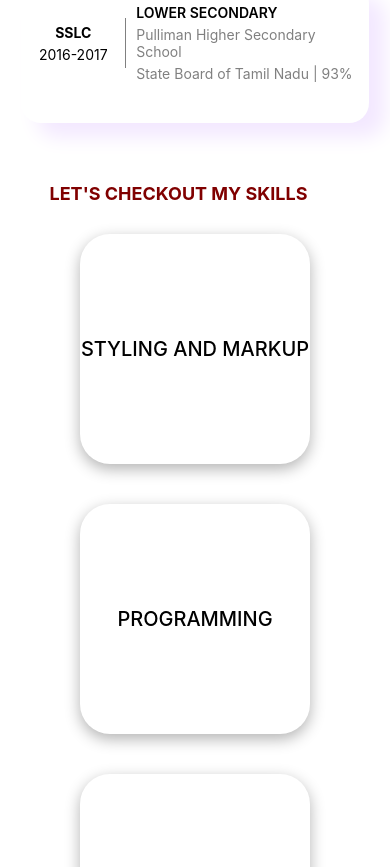
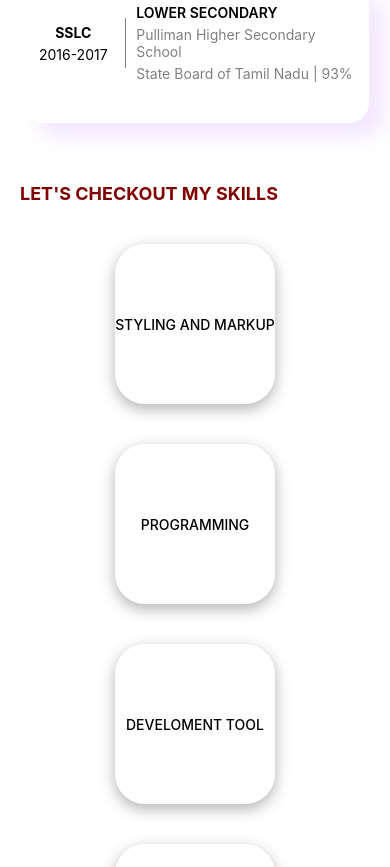
Before and after one commit to kannan304/Portfolio1, a React (Create React App) app: page /about in a window 390 px wide. Shown: the part 1358-2225 px from the top of the page. Built offline with nearby package versions, Linux system fonts and the light colour scheme.

Commit message:
Update Skills.module.css

```diff
--- a/src/component/Skills.module.css
+++ b/src/component/Skills.module.css
@@ -72,7 +72,7 @@ section {
   width: 240px;
   backdrop-filter: blur(10px);
   border-radius: 30px;
-  border: 3px solid black;
+  border: 2px solid black;
 }
 .hoverText ol {
   list-style: decimal;
@@ -92,31 +92,99 @@ section {
 .hoverText li svg {
   margin-right: 10px;
 }
-.hoverText:hover {
+/* .hoverText:hover {
   border: 3px solid black;
-}
+} */
 
 
-@media only screen and (max-width:640px) {
+@media only screen and (max-width:700px) {
   .container{
     width: 90%;
     margin-left: 5%;
     padding-top: 0;
   }
   .contentSkill{
-    height: 230px;
-    width: 230px;
+    height: 210px;
+    width: 210px;
   }
   .container h2{
     font-size: 18px;
     padding: 10px;
     padding-top: 0;
+    padding-bottom: 20px;
+  }
+  .hoverContent{
+    font-size: 16px;
   }
   .hoverText{
-    height: 230px;
-    width: 230px;
+    height: 210px;
+    width: 210px;
   }
   .hoverText p{
     font-size: 16px;
   }
+  .hoverText li {
+    font-size: 16px;
+  }
 }
+@media only screen and (max-width:620px) {
+  .container{
+    width: 100%;
+    margin-left: 0%;
+    padding: 0;
+  }
+  .contentSkill{
+    height: 180px;
+    width: 180px;
+  }
+  .container h2{
+    font-size: 18px;
+    padding: 10px;
+    padding-top: 0;
+    padding-bottom: 20px;
+  }
+  .hoverContent{
+    font-size: 16px;
+  }
+  .hoverText{
+    height: 180px;
+    width: 180px;
+  }
+  .hoverText p{
+    font-size: 16px;
+  }
+  .hoverText li {
+    font-size: 16px;
+  }
+}
+@media only screen and (max-width:480px) {
+  .container{
+    width: 100%;
+    margin-left: 0%;
+    padding: 0;
+  }
+  .contentSkill{
+    height: 160px;
+    width: 160px;
+  }
+  .container h2{
+    font-size: 18px;
+    padding: 10px;
+    padding-top: 0;
+    padding-left: 20px;
+    padding-bottom: 20px;
+  }
+  .hoverContent{
+    font-size: 14px;
+  }
+  .hoverText{
+    height: 160px;
+    width: 160px;
+  }
+  .hoverText p{
+    font-size: 14px;
+  }
+  .hoverText li {
+    font-size: 14px;
+  }
+}
```
